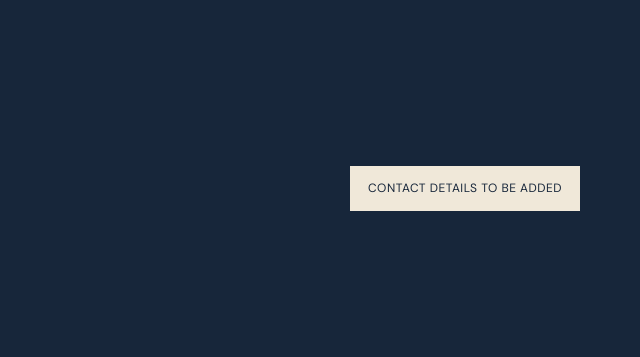
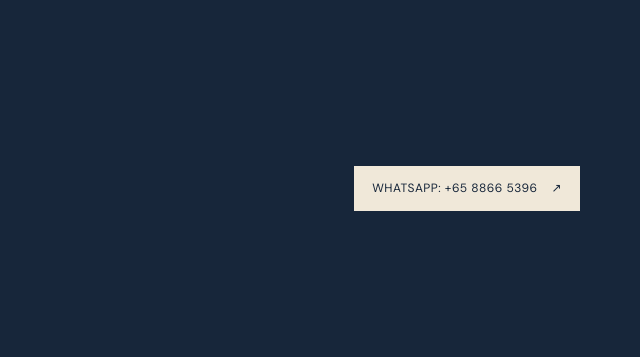
Before and after one commit to aplusachiever2025-create/colab, a plain HTML site: page index.html in a window 1280 px wide. Shown: the part 5345-5702 px from the top of the page, 640-1280 px from the left. Drawn offline with nearby package versions, Linux system fonts and the light colour scheme; a web font is replaced by a local one.

Commit message:
Add WhatsApp contact details

```diff
--- a/index.html
+++ b/index.html
@@ -76,7 +76,7 @@
 <div class="faq-item"><button class="faq-q" aria-expanded="false">Are lessons individual or in groups?<span class="plus">+</span></button><div class="faq-a">Class formats and availability can be discussed during an initial enquiry. We will share the current options once the timetable is confirmed.</div></div>
 <div class="faq-item"><button class="faq-q" aria-expanded="false">Do you provide free learning materials?<span class="plus">+</span></button><div class="faq-a">Yes. A collection of Paper 1 resources and reading notes is planned for the Free Resources section.</div></div>
 </div></div></section>
-<section class="contact" id="contact"><div class="wrap contact-inner"><div><div class="eyebrow" style="color:#d7a29b">08 / YOUR NEXT CHAPTER</div><h2>Let's start<br>with a question.</h2><p>Tell us what you are studying, what you are working towards and where you would like a little more clarity.</p></div><span class="button" style="background:#f0e8d9;color:var(--ink);cursor:default">CONTACT DETAILS TO BE ADDED</span></div></section>
+<section class="contact" id="contact"><div class="wrap contact-inner"><div><div class="eyebrow" style="color:#d7a29b">08 / YOUR NEXT CHAPTER</div><h2>Let's start<br>with a question.</h2><p>Tell us what you are studying, what you are working towards and where you would like a little more clarity.</p></div><a class="button" href="https://wa.me/6588665396" target="_blank" rel="noopener noreferrer">WHATSAPP: +65 8866 5396 <span>↗</span></a></div></section>
 </main>
 <footer class="wrap footer"><span><strong>INK &amp; QUILL</strong> · READ BETWEEN THE LINES</span><span>IB HUMANITIES TUITION · SINGAPORE</span><span>© <span id="year"></span> INK &amp; QUILL</span></footer>
 <script>
```
